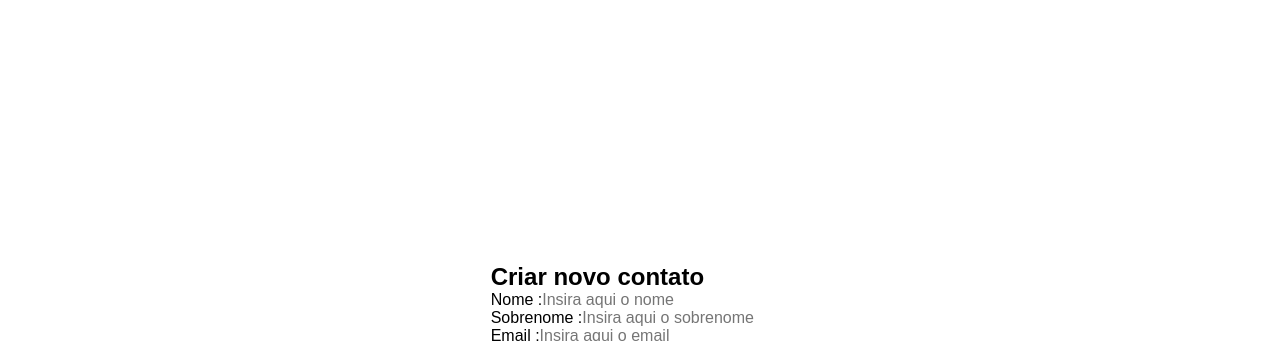
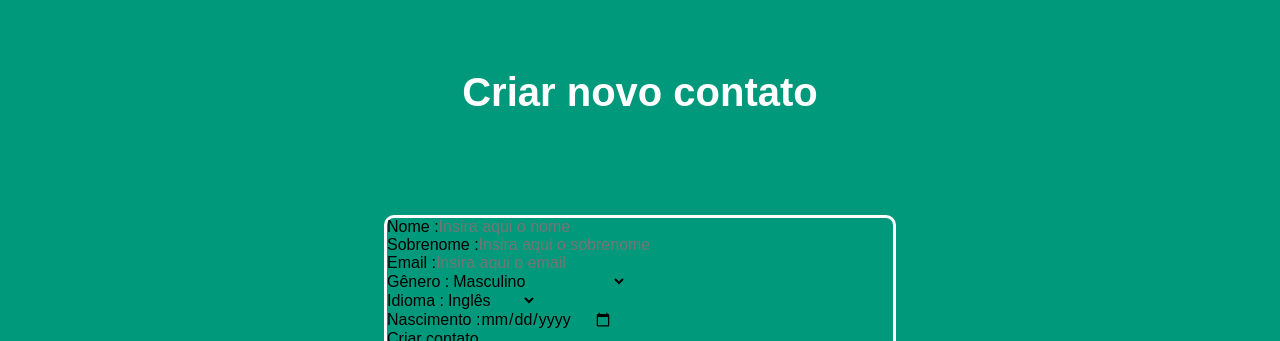
Before and after one commit to Reis567/leste-react, a React (Vite) app: page /new in a window 1280 px wide. Shown: the part 417-758 px from the top of the page. Built offline with nearby package versions, Linux system fonts and the light colour scheme.

Commit message:
new contato initial style

```diff
--- a/src/routes/NewContato.css
+++ b/src/routes/NewContato.css
@@ -0,0 +1,21 @@
+.new-contato{
+    width: 100%;
+    height: 100vh;
+    flex-direction: column;
+    display: flex;
+    justify-content: center;
+    align-items: center;
+    background-color: var(--maincl);
+}
+.new-contato h2{
+    margin-bottom: 100px;
+    font-size: 40px;
+    color: var(--white);
+}
+
+.new-contato form{
+    width: 40%;
+    border: 3px solid var(--white);
+    border-radius: 10px;
+    height: 50%;
+}
```
